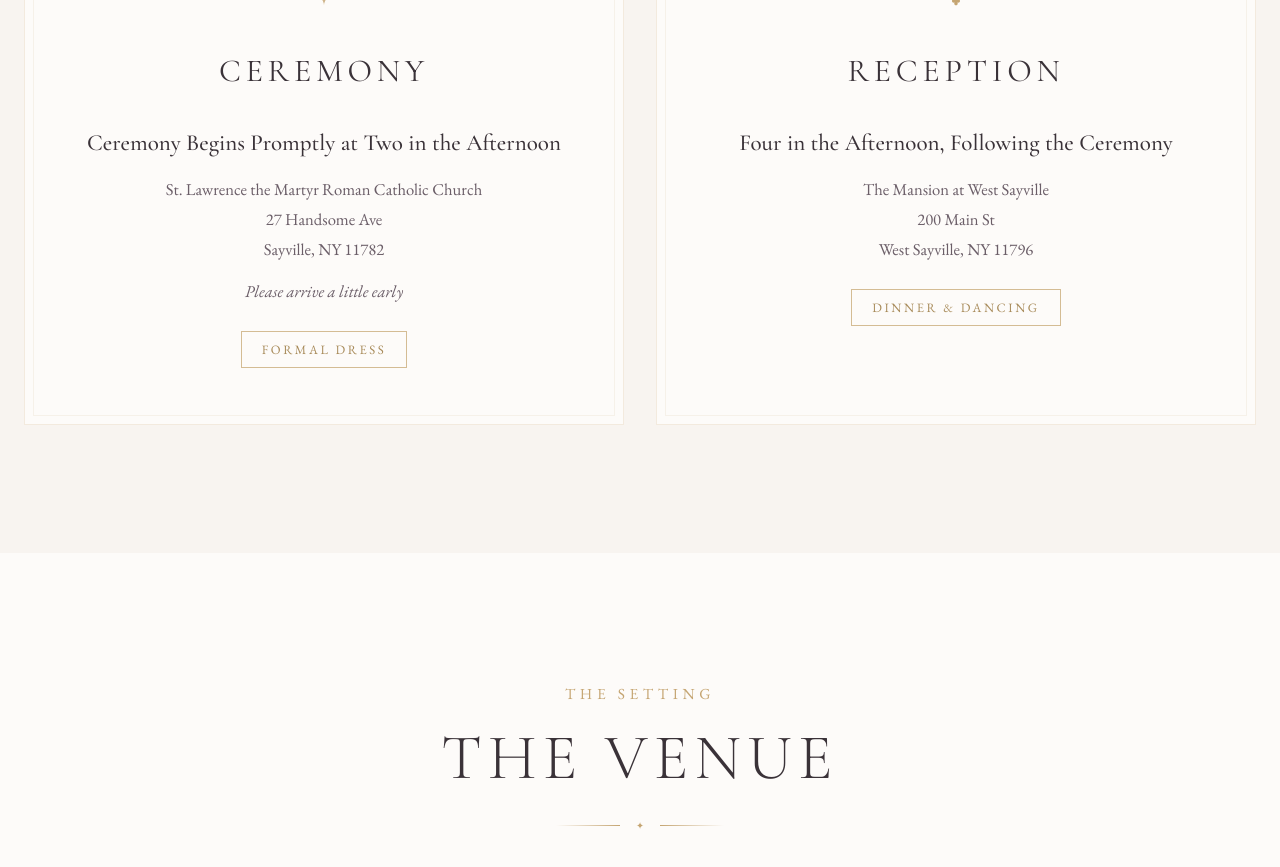
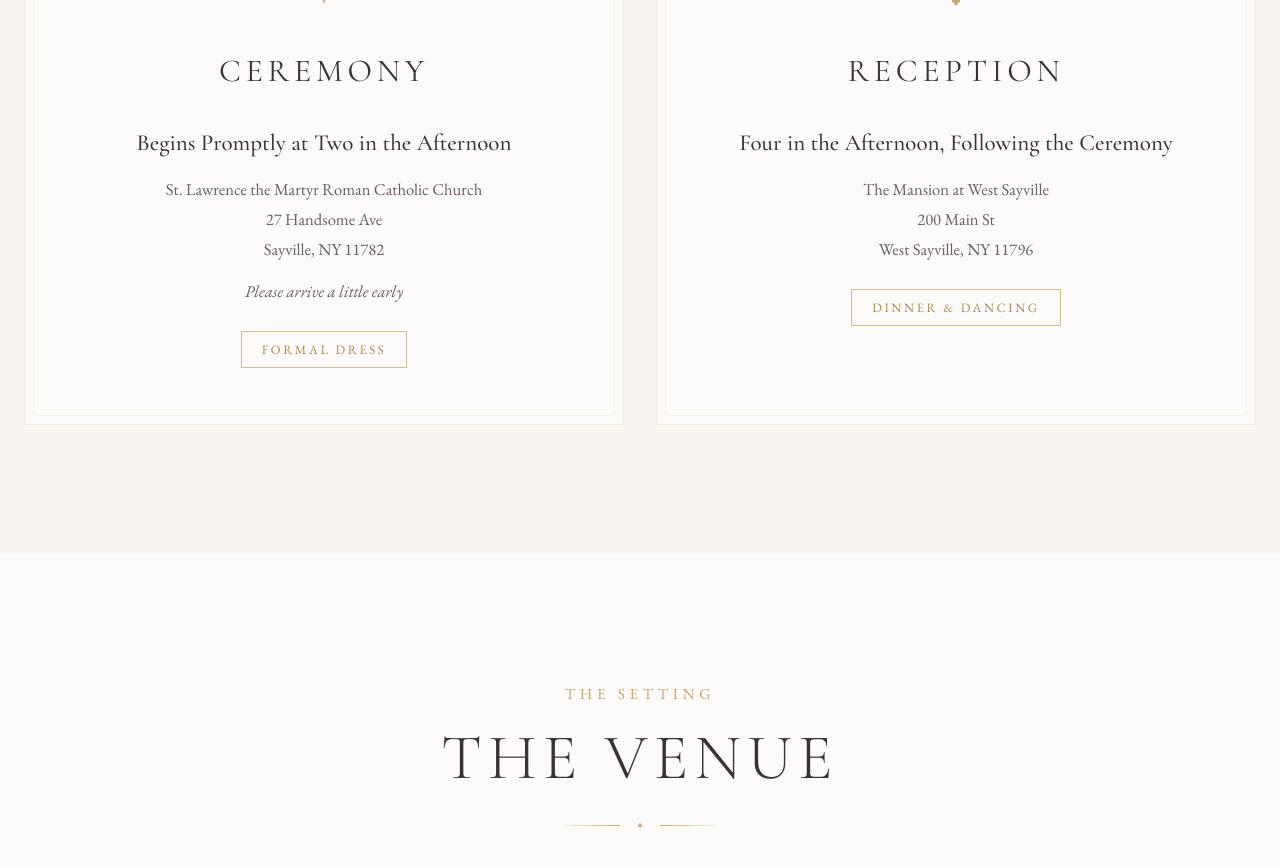
Before and after one commit to FarWrong/mary-and-edward-wedding, a React (Vite) app: page / in a window 1280 px wide. Shown: the part 1700-2567 px from the top of the page. Built offline with nearby package versions, Linux system fonts and the light colour scheme.

Commit message:
Remove redundant Ceremony from time text

```diff
--- a/src/components/Details.jsx
+++ b/src/components/Details.jsx
@@ -59,7 +59,7 @@ function Details() {
             />
             <span className="detail-icon">&#x2727;</span>
             <h3>Ceremony</h3>
-            <span className="detail-time">Ceremony Begins Promptly at Two in the Afternoon</span>
+            <span className="detail-time">Begins Promptly at Two in the Afternoon</span>
             <p>
               St. Lawrence the Martyr Roman Catholic Church
               <br />
```
